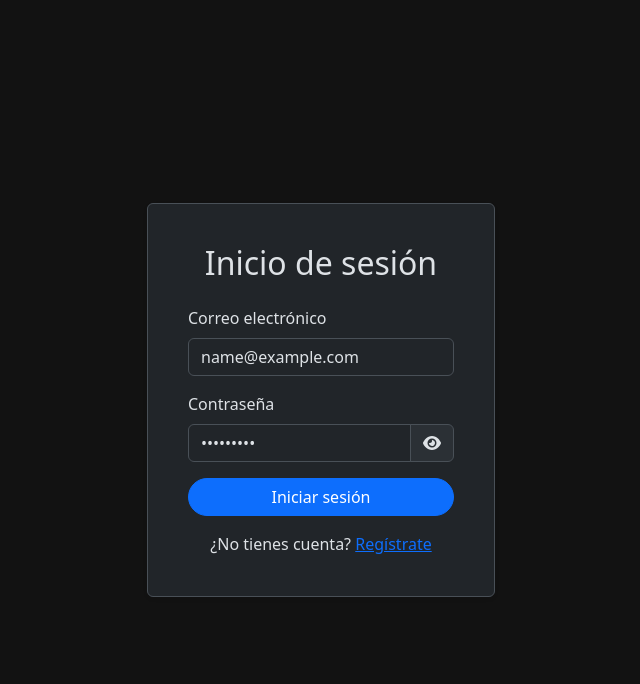
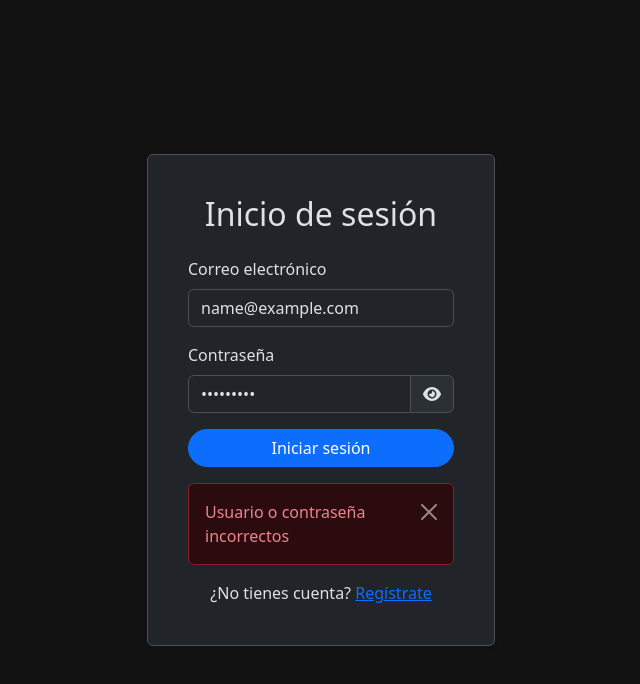
Before and after one commit to soteliin/seminario_banco_front, a React (Create React App) app: page / in a window 1280 px wide. Both pictures are taken after typing "name@example.com", "Sample123" into the empty fields and a click on the button "Iniciar sesión". Shown: the top 684 px of the page, without its empty margins (319-959 px from the left). Built offline with nearby package versions, Linux system fonts and the light colour scheme; no server answers.

Commit message:
usuario o contraseña incorrectos

```diff
--- a/src/components/Login.jsx
+++ b/src/components/Login.jsx
@@ -1,7 +1,7 @@
 import React, { useState } from 'react';
 import { useNavigate } from 'react-router-dom';
 import axios from 'axios';
-import { Container, Row, Col, Card, Form, Button, InputGroup } from 'react-bootstrap';
+import { Container, Row, Col, Card, Form, Button, InputGroup, Alert } from 'react-bootstrap';
 import { FontAwesomeIcon } from '@fortawesome/react-fontawesome';
 import { faEye, faEyeSlash } from '@fortawesome/free-solid-svg-icons';
 import '../styles/Estilos.css';
@@ -10,10 +10,12 @@ function Login({ switchToRegister, onLogin }) {
   const [email, setEmail] = useState('');
   const [password, setPassword] = useState('');
   const [showPassword, setShowPassword] = useState(false); // State to toggle password visibility
+  const [showAlert, setShowAlert] = useState(false); // State to show/hide the alert
   const navigate = useNavigate();
 
   const handleLogin = async (e) => {
     e.preventDefault();
+    setShowAlert(false); // Hide alert on new login attempt
 
     const formData = new FormData();
     formData.append('correo', email);
@@ -30,8 +32,11 @@ function Login({ switchToRegister, onLogin }) {
         localStorage.setItem('userEmail', email);
         onLogin(); // Call the validation function
         navigate('/home');
+      } else {
+        setShowAlert(true); // Show the alert if the response status is not 200
       }
     } catch (error) {
+      setShowAlert(true); // Show the alert on error
       console.error('Error during login:', error.response?.data?.error || 'Login error');
     }
   };
@@ -76,6 +81,11 @@ function Login({ switchToRegister, onLogin }) {
                   Iniciar sesión
                 </Button>
               </Form>
+              {showAlert && (
+                <Alert className="mt-3" variant="danger" onClose={() => setShowAlert(false)} dismissible>
+                  Usuario o contraseña incorrectos
+                </Alert>
+              )}
               <div className="text-center mt-3">
                 <span>
                   ¿No tienes cuenta?{' '}
```
